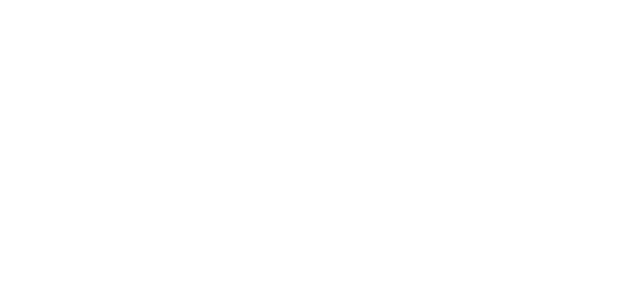
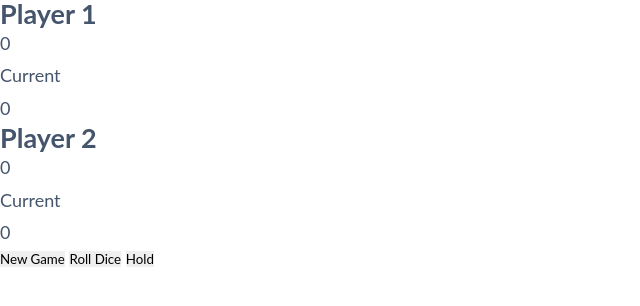
Before and after one commit to EvolvedAdrian/pig-game, a website: page index.html in a window 1280 px wide. Shown: the whole page, without its empty margins (0-640 px from the left). Drawn offline with nearby package versions, Linux system fonts and the light colour scheme; files that its build step writes are made by us from their sources.

Commit message:
feat: create HTML project structure

```diff
--- a/index.html
+++ b/index.html
@@ -10,7 +10,28 @@
 </head>
 
 <body>
-
+  <main class="game-container">
+    <section class="player player--1">
+      <h2 class="player__title">Player 1</h2>
+      <p class="player__global-score">0</p>
+      <div class="player__current-score-box">
+        <p class="player__current-score-title">Current</p>
+        <p class="player__current-score">0</p>
+      </div>
+    </section>
+    <section class="player player--2">
+      <h2 class="player__title">Player 2</h2>
+      <p class="player__global-score">0</p>
+      <div class="player__current-score-box">
+        <p class="player__current-score-title">Current</p>
+        <p class="player__current-score">0</p>
+    </section>
+    <section class="action-buttons">
+      <button class="button__new-game">New Game</button>
+      <button class="button__roll-dice">Roll Dice</button>
+      <button class="button__hold">Hold</button>
+    </section>
+  </main>
 </body>
 
 </html>
```
